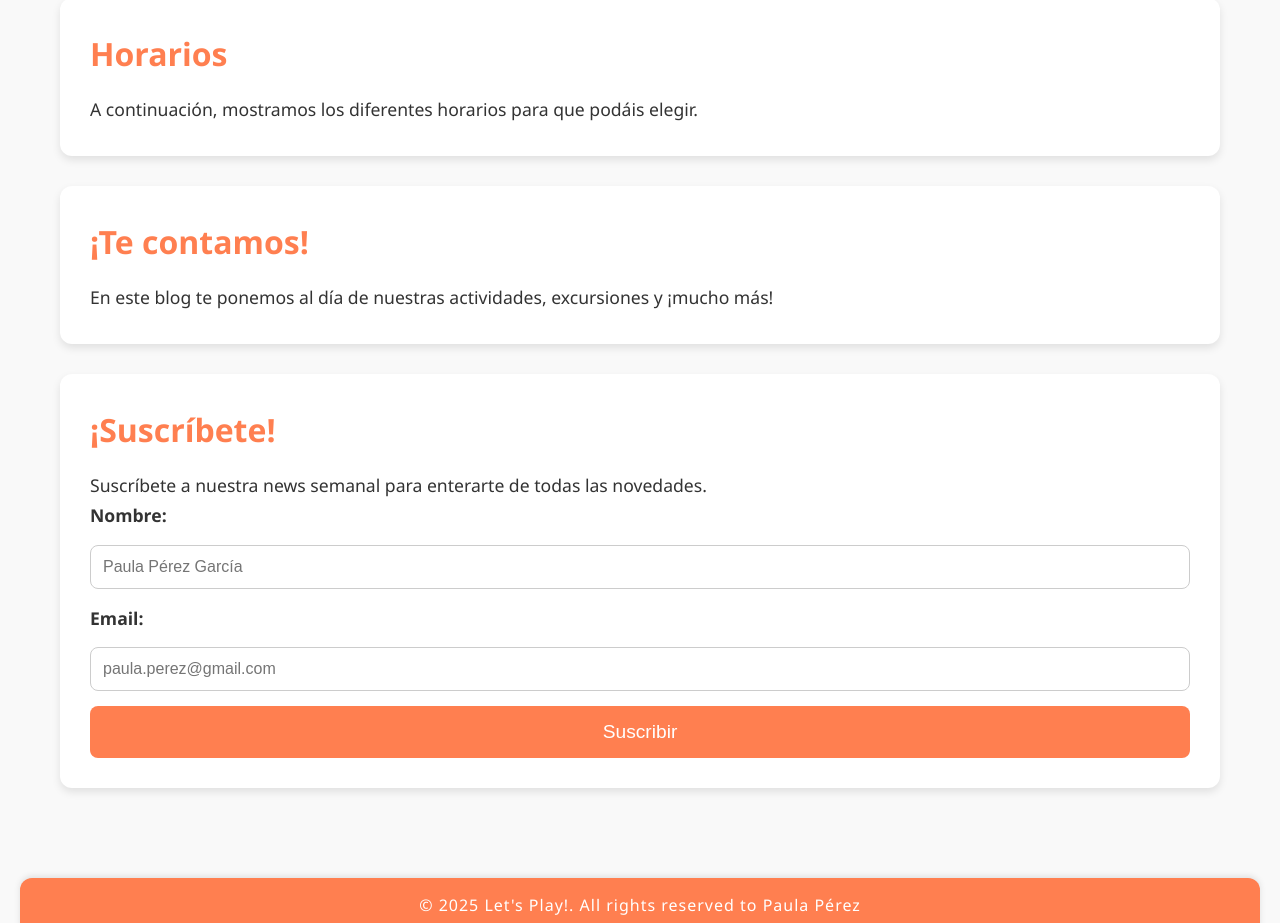
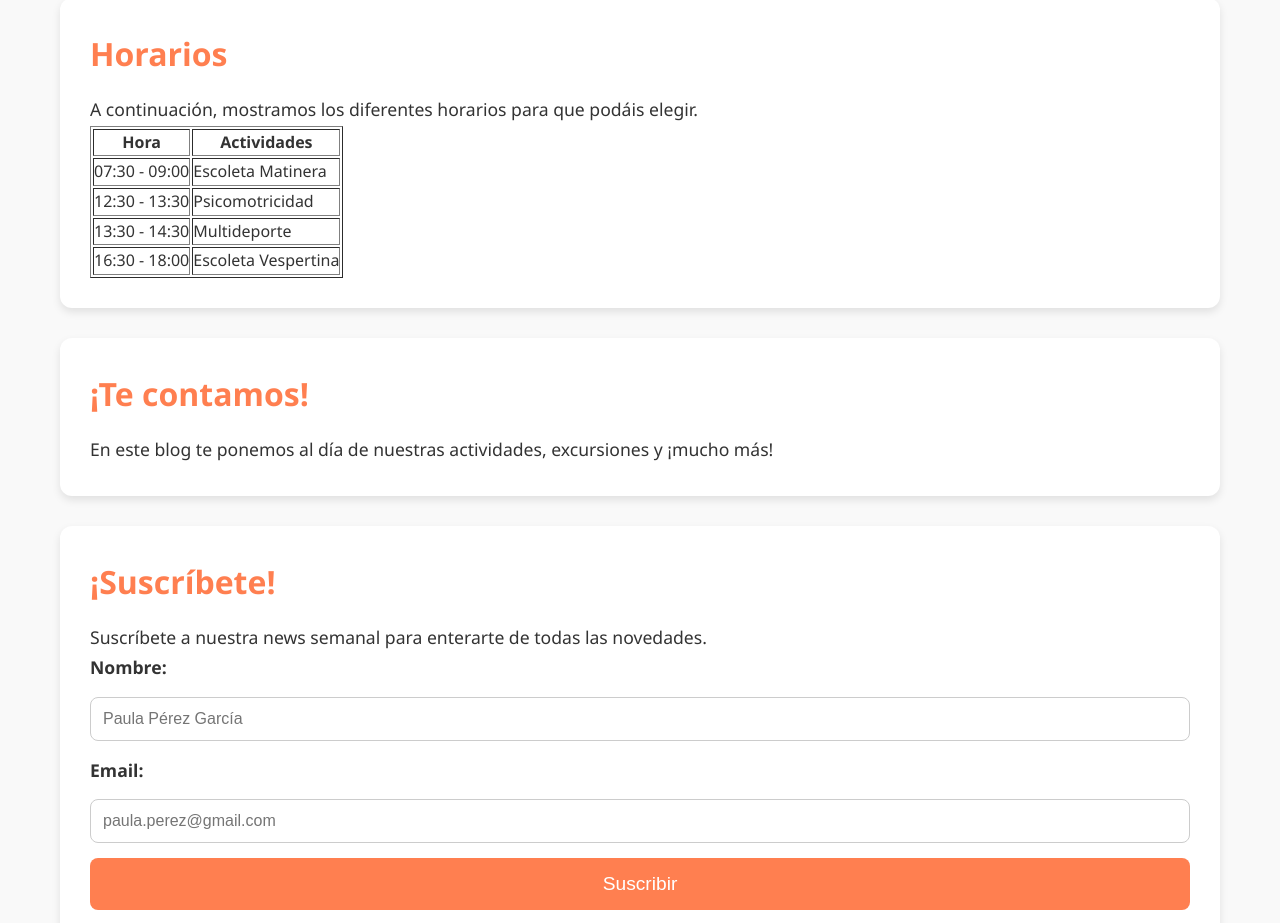
Before and after one commit to paupergar/lm, a plain HTML site: page index.html in a window 1280 px wide. Shown: the part 1280-2203 px from the top of the page. Drawn offline with Linux system fonts and the light colour scheme.

Commit message:
Add files via upload

```diff
--- a/index.html
+++ b/index.html
@@ -26,7 +26,7 @@
     <section id="conocenos">
       <h2>¿Quiénes somos?</h2>
       <p> Se trata de una empresa con más de 20 años de experiencia en el sector.</p>
-      <img src="img/descarga.png" height="187" width="270" style="display: block; margin: auto"/>
+      <img src="img/descarga.png" height="187" width="270" style="display: block; margin: auto" alt="200"/>
     </section>
 
     <section id="servicios">
@@ -43,6 +43,34 @@
     <section id="horarios">
       <h2>Horarios</h2>
       <p>A continuación, mostramos los diferentes horarios para que podáis elegir.</p>
+      <table border="1">
+        <thead>
+          <tr>
+            <th colspan="1">Hora</th>
+            <th colspan="2">Actividades</th>
+          </tr>
+
+        </thead>
+        <tbody>
+          <tr>
+            <td>07:30 - 09:00</td>
+            <td>Escoleta Matinera</td>
+          </tr>
+          <tr>
+            <td>12:30 - 13:30</td>
+            <td>Psicomotricidad</td>
+          </tr>
+          <tr>
+            <td>13:30 - 14:30</td>
+            <td>Multideporte</td>
+          </tr>
+          <tr>
+            <td>16:30 - 18:00</td>
+            <td>Escoleta Vespertina</td>
+          </tr>
+
+        </tbody>
+      </table>
     </section>
 
     <section id="blog">
```
